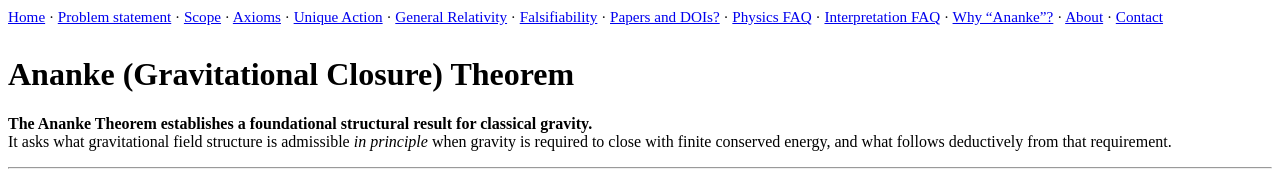
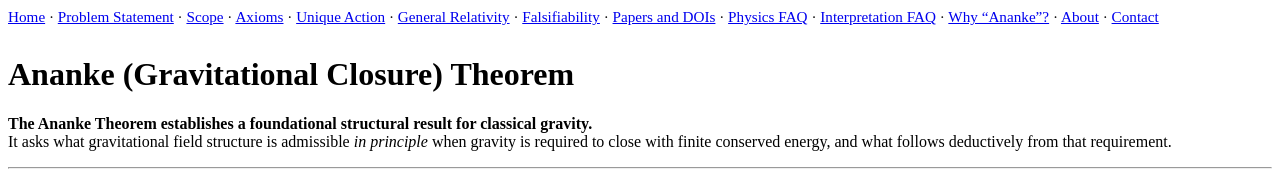
Before and after one commit to ananke-research/ananke-theorem, a Jekyll site: the page built from index.md, in a window 1280 px wide. Shown: the top 192 px of the page. Built offline with Jekyll 4.4.1, drawn with Linux system fonts in a browser that asks for light colours; our own code applies the rules of GitHub Pages for plain Markdown files.

Commit message:
Correct capitalization in navigation links

```diff
--- a/_layouts/default.html
+++ b/_layouts/default.html
@@ -12,13 +12,13 @@
 
 <nav style="margin-bottom:2em; font-size:0.95em;">
   <a href="/">Home</a> ·
-  <a href="/pages/problem/">Problem statement</a> ·
+  <a href="/pages/problem/">Problem Statement</a> ·
   <a href="/pages/scope/">Scope</a> ·
   <a href="/pages/axioms/">Axioms</a> ·
   <a href="/pages/action/">Unique Action</a> ·
   <a href="/pages/gr/">General Relativity</a> ·
   <a href="/pages/falsifiability/">Falsifiability</a> ·
-  <a href="/pages/papers/">Papers and DOIs?</a> ·
+  <a href="/pages/papers/">Papers and DOIs</a> ·
   <a href="/pages/physics-faq/">Physics FAQ</a> ·
   <a href="/pages/interpretation-faq/">Interpretation FAQ</a> ·
   <a href="/pages/why-ananke/">Why “Ananke”?</a> ·
```
